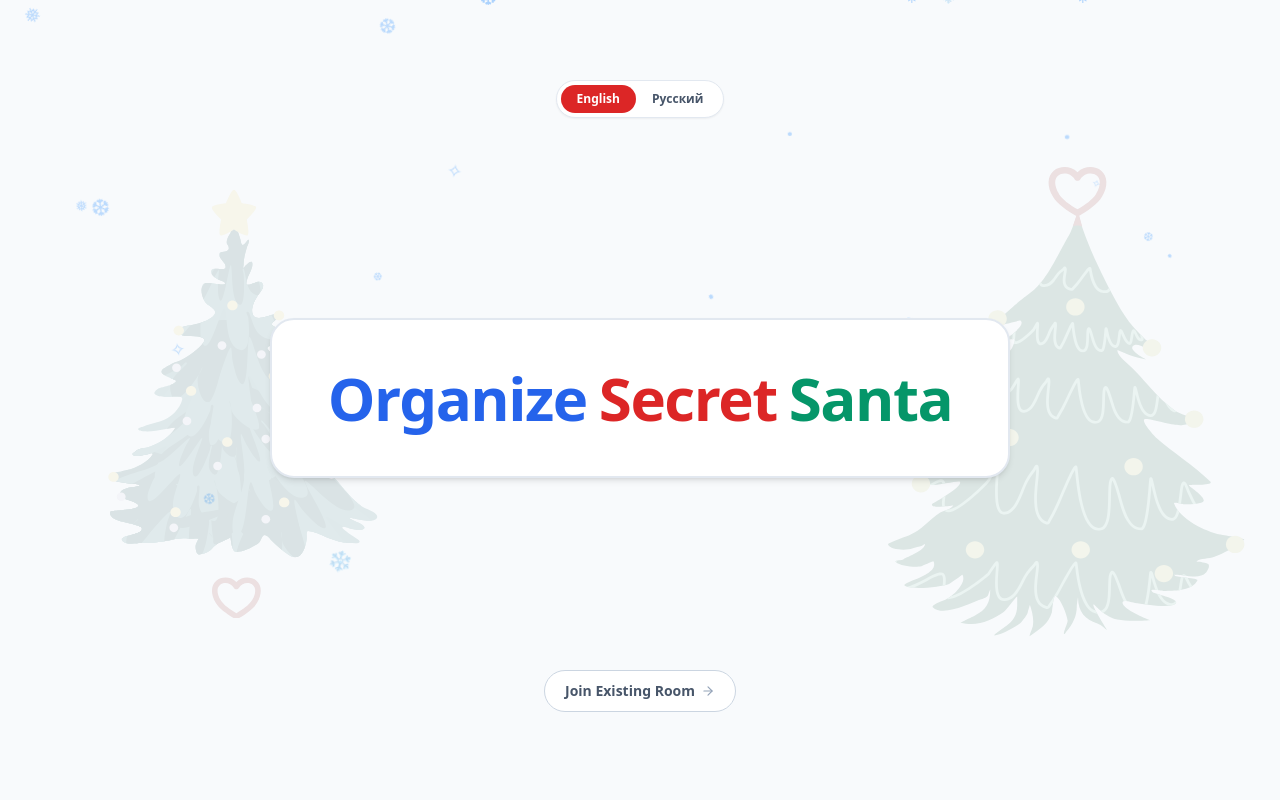
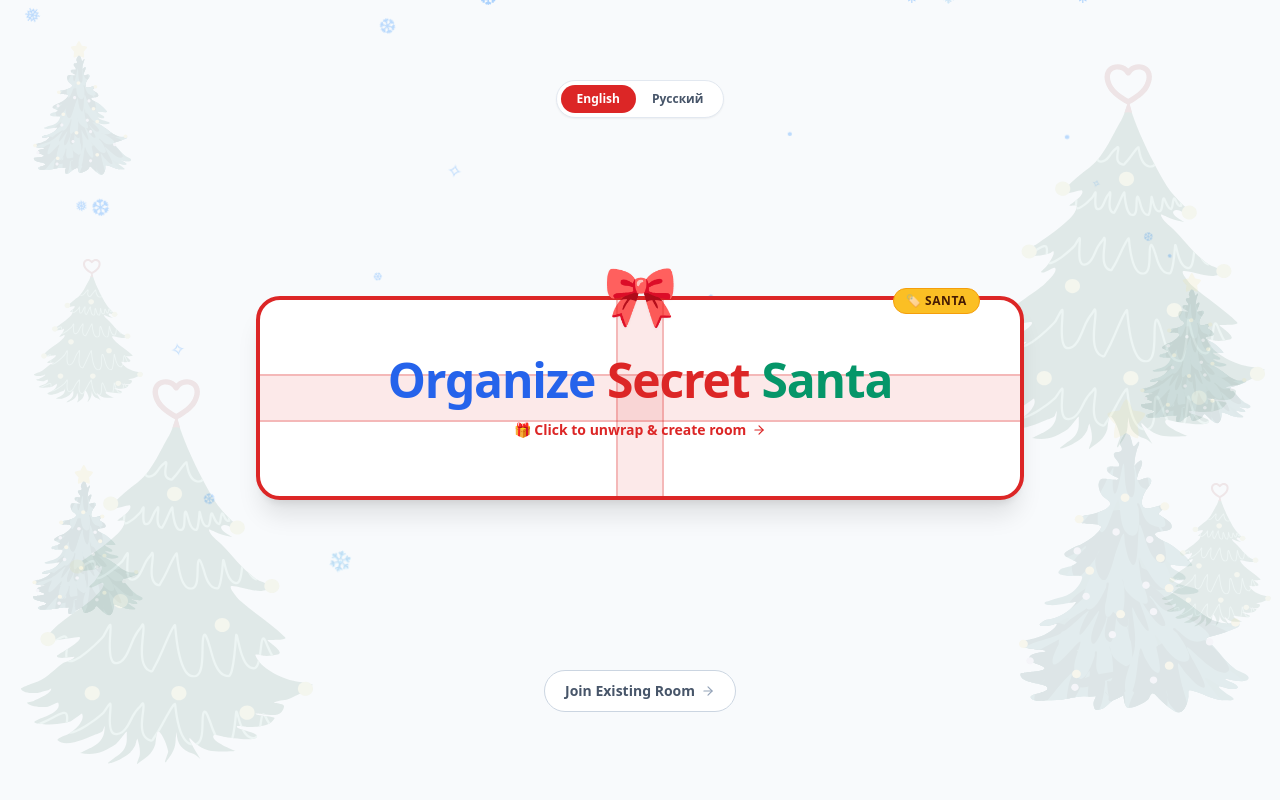
Before and after one commit to SorrowCrow/secretSanta, a Next.js app: page /secretSanta/ in a window 1280 px wide. Shown: the top 800 px of the page. Built offline with nearby package versions, Linux system fonts and the light colour scheme.

Commit message:
feat: present button style, smaller side trees, fix SVG bleed

```diff
--- a/src/app/page.tsx
+++ b/src/app/page.tsx
@@ -153,17 +153,47 @@ export default function HomePage() {
           <LanguageSwitch />
         </div>
 
-        {/* Big button in the middle: Main title IS the button to room creation */}
-        <div className="my-auto py-8 w-full flex justify-center px-2">
+        {/* Big button in the middle: Styled as a festive Christmas Present! */}
+        <div className="my-auto py-10 w-full flex justify-center px-4">
           <a
             href="#create"
-            className="group inline-flex items-center justify-center px-8 sm:px-14 py-8 sm:py-12 rounded-3xl bg-white hover:bg-slate-50 border-2 border-slate-200 hover:border-red-500 shadow-md hover:shadow-xl transition-all active:scale-95 cursor-pointer max-w-3xl"
+            className="group relative inline-block p-8 sm:p-12 md:p-14 rounded-3xl bg-white hover:bg-red-50/20 border-4 border-red-600 hover:border-red-700 shadow-xl hover:shadow-2xl transition-all hover:scale-[1.02] active:scale-[0.98] cursor-pointer max-w-3xl w-full"
           >
-            <h1 className="text-3xl sm:text-5xl md:text-6xl font-black tracking-tight text-center select-none flex flex-wrap items-center justify-center gap-x-3 gap-y-1">
-              <span className="text-blue-600 group-hover:text-blue-700 transition-colors">{t('hero.word1')}</span>{' '}
-              <span className="text-red-600 group-hover:text-red-700 transition-colors">{t('hero.word2')}</span>{' '}
-              <span className="text-emerald-600 group-hover:text-emerald-700 transition-colors">{t('hero.word3')}</span>
-            </h1>
+            {/* Christmas Ribbon Bow Knot on Top */}
+            <div className="absolute -top-7 sm:-top-9 left-1/2 -translate-x-1/2 text-4xl sm:text-6xl select-none pointer-events-none group-hover:scale-110 transition-transform filter drop-shadow-sm">
+              🎀
+            </div>
+
+            {/* Vertical Ribbon Band */}
+            <div
+              aria-hidden="true"
+              className="absolute inset-y-0 left-1/2 -translate-x-1/2 w-8 sm:w-12 bg-red-600/10 border-x-2 border-red-600/25 pointer-events-none"
+            />
+
+            {/* Horizontal Ribbon Band */}
+            <div
+              aria-hidden="true"
+              className="absolute inset-x-0 top-1/2 -translate-y-1/2 h-8 sm:h-12 bg-red-600/10 border-y-2 border-red-600/25 pointer-events-none"
+            />
+
+            {/* Gift Tag in top corner */}
+            <div className="absolute -top-3 right-6 sm:right-10 bg-amber-400 text-amber-950 text-[10px] sm:text-xs font-black uppercase tracking-wider px-3 py-1 rounded-full shadow-xs border border-amber-500">
+              🏷️ {t('hero.word3')}
+            </div>
+
+            {/* Content inside the present: Single-line title with smaller font */}
+            <div className="relative z-10 flex flex-col items-center justify-center">
+              <h1 className="text-2xl sm:text-4xl md:text-5xl font-black tracking-tight text-center select-none flex flex-wrap items-center justify-center gap-x-3 gap-y-1">
+                <span className="text-blue-600 group-hover:text-blue-700 transition-colors">{t('hero.word1')}</span>{' '}
+                <span className="text-red-600 group-hover:text-red-700 transition-colors">{t('hero.word2')}</span>{' '}
+                <span className="text-emerald-600 group-hover:text-emerald-700 transition-colors">{t('hero.word3')}</span>
+              </h1>
+
+              <span className="inline-flex items-center space-x-1.5 mt-4 text-xs sm:text-sm font-bold text-red-600 group-hover:text-red-700 transition-colors">
+                <span>{t('hero.unwrapHint')}</span>
+                <ArrowRight className="w-3.5 h-3.5 group-hover:translate-x-1 transition-transform" />
+              </span>
+            </div>
           </a>
         </div>
 
--- a/src/components/ChristmasTrees.tsx
+++ b/src/components/ChristmasTrees.tsx
@@ -10,8 +10,8 @@ export default function ChristmasTrees() {
       aria-hidden="true"
       className="pointer-events-none fixed inset-0 z-0 overflow-hidden select-none"
     >
-      {/* Left side: Top-Right Christmas Tree from vecteezy */}
-      <div className="absolute -left-8 sm:left-2 lg:left-6 top-1/2 -translate-y-1/2 w-48 sm:w-64 md:w-80 lg:w-[380px] opacity-[0.12] pointer-events-none transition-opacity">
+      {/* Left side trees cluster (smaller, staggered along the left border) */}
+      <div className="absolute top-10 -left-6 sm:left-2 w-20 sm:w-28 md:w-32 opacity-[0.11]">
         <img
           src={`${base}/tree-top-right.svg`}
           alt=""
@@ -19,10 +19,58 @@ export default function ChristmasTrees() {
         />
       </div>
 
-      {/* Right side: Bottom-Right Christmas Tree from vecteezy */}
-      <div className="absolute -right-8 sm:right-2 lg:right-6 top-1/2 -translate-y-1/2 w-48 sm:w-64 md:w-80 lg:w-[380px] opacity-[0.12] pointer-events-none transition-opacity">
+      <div className="absolute top-[32%] -left-8 sm:left-8 w-16 sm:w-24 md:w-28 opacity-[0.09]">
         <img
           src={`${base}/tree-bottom-right.svg`}
+          alt=""
+          className="w-full h-auto select-none pointer-events-none"
+        />
+      </div>
+
+      <div className="absolute top-[58%] -left-4 sm:left-1 w-24 sm:w-32 md:w-36 opacity-[0.12]">
+        <img
+          src={`${base}/tree-top-right.svg`}
+          alt=""
+          className="w-full h-auto select-none pointer-events-none"
+        />
+      </div>
+
+      <div className="absolute bottom-8 -left-6 sm:left-4 w-18 sm:w-26 md:w-30 opacity-[0.10]">
+        <img
+          src={`${base}/tree-bottom-right.svg`}
+          alt=""
+          className="w-full h-auto select-none pointer-events-none"
+        />
+      </div>
+
+      {/* Right side trees cluster (smaller, staggered along the right border) */}
+      <div className="absolute top-14 -right-4 sm:right-3 w-18 sm:w-26 md:w-30 opacity-[0.10]">
+        <img
+          src={`${base}/tree-bottom-right.svg`}
+          alt=""
+          className="w-full h-auto select-none pointer-events-none"
+        />
+      </div>
+
+      <div className="absolute top-[34%] -right-8 sm:right-6 w-24 sm:w-32 md:w-36 opacity-[0.12]">
+        <img
+          src={`${base}/tree-top-right.svg`}
+          alt=""
+          className="w-full h-auto select-none pointer-events-none"
+        />
+      </div>
+
+      <div className="absolute top-[60%] -right-4 sm:right-2 w-16 sm:w-24 md:w-28 opacity-[0.09]">
+        <img
+          src={`${base}/tree-bottom-right.svg`}
+          alt=""
+          className="w-full h-auto select-none pointer-events-none"
+        />
+      </div>
+
+      <div className="absolute bottom-10 -right-6 sm:right-5 w-22 sm:w-30 md:w-34 opacity-[0.11]">
+        <img
+          src={`${base}/tree-top-right.svg`}
           alt=""
           className="w-full h-auto select-none pointer-events-none"
         />
--- a/src/lib/i18n.tsx
+++ b/src/lib/i18n.tsx
@@ -22,6 +22,7 @@ export const translations: Record<Locale, Translations> = {
     'hero.word1': 'Organize',
     'hero.word2': 'Secret',
     'hero.word3': 'Santa',
+    'hero.unwrapHint': '🎁 Click to unwrap & create room',
     'hero.createCta': 'Create Exchange Room',
     'hero.joinCta': 'Join Existing Room',
 
@@ -166,6 +167,7 @@ export const translations: Record<Locale, Translations> = {
     'hero.word1': 'Организуйте',
     'hero.word2': 'Тайного',
     'hero.word3': 'Санту',
+    'hero.unwrapHint': '🎁 Нажмите, чтобы открыть и создать',
     'hero.createCta': 'Создать комнату',
     'hero.joinCta': 'Войти в комнату',
 
```
Also changed, not shown: public/tree-bottom-right.svg, public/tree-top-right.svg.
